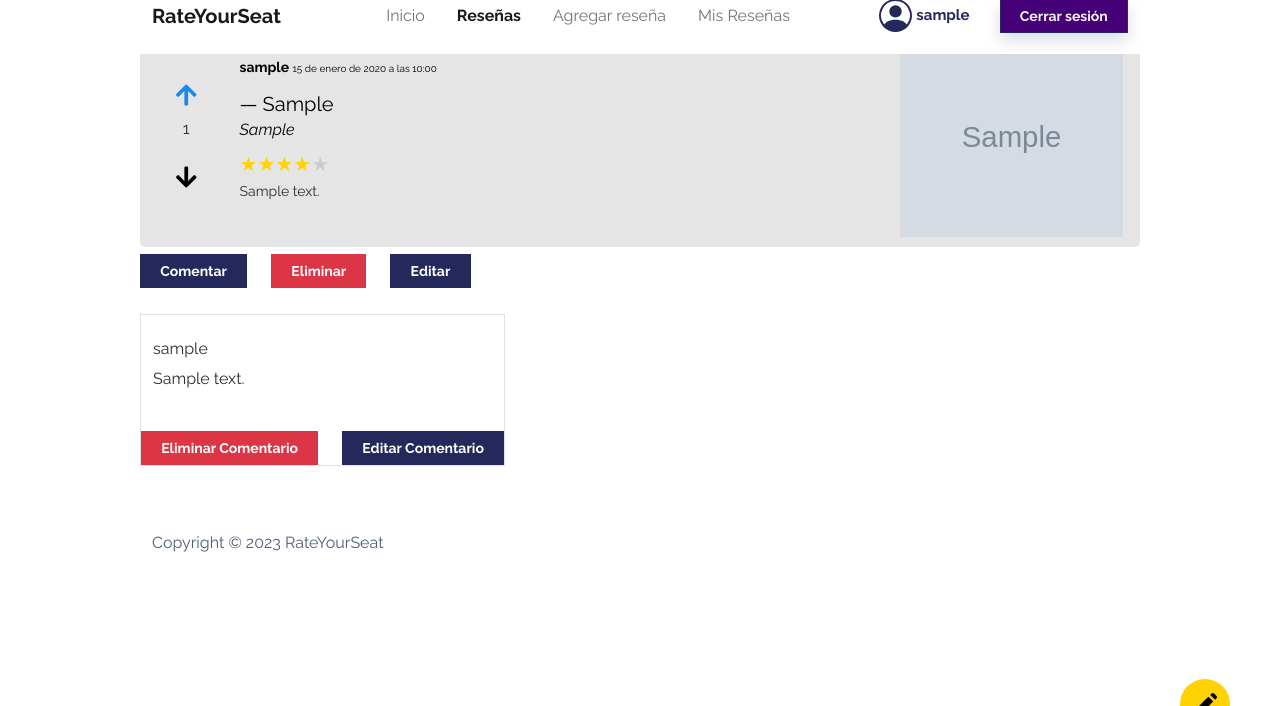
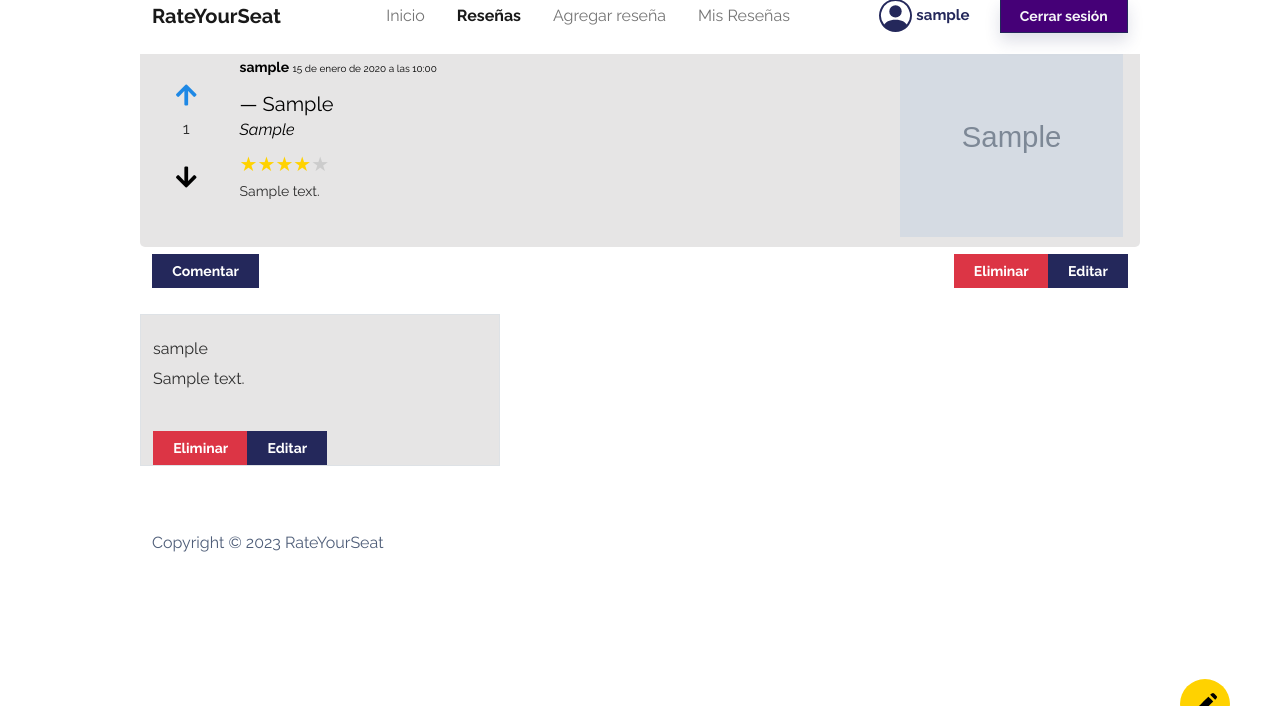
Before and after one commit to DCC-CC4401/2023-1-Grupo-16, a Django app: page /single_review/1 in a window 1280 px wide. Shown: the part 21-727 px from the top of the page. Run offline with Django 4.2, Linux system fonts and the light colour scheme; a user stored in the database is signed in; tables that the repository leaves empty hold one stand-in row (values such as "Sample post"); grey boxes marked "Sample" are stand-in pictures; some libraries are stand-ins or nearby versions.

Commit message:
FrontEnd: Edit & delete buttons changes

```diff
--- a/rateyourseat/app_inicial/templates/app_inicial/base_comment.html
+++ b/rateyourseat/app_inicial/templates/app_inicial/base_comment.html
@@ -1,7 +1,7 @@
 <br>
 <div class="row">
-    <div class="col-md-auto border text-break" style="min-width: 360px;">
-        <div class="py-4">
+    <div class="col-md-auto border text-break" style="min-width: 360px; background-color: rgb(230, 229, 229);">
+        <div class="py-4" >
                 <h6> {{comment.user_id}} </h6>
                 <p> {{comment.content}} </p>
         </div>
@@ -10,9 +10,10 @@
             <form method="post">
                 {% csrf_token %} <!-- csrf token for basic security -->
                 <div class="row row-cols-auto">
-                    <button class="btn btn-sm btn-danger" type="button" data-bs-toggle="modal" data-bs-target="#WarningCommentModal{{comment.id}}">Eliminar Comentario</button>
+                    <div class="btn-group" role="group">
+                        <button class="btn btn-sm btn-danger" type="button" data-bs-toggle="modal" data-bs-target="#WarningCommentModal{{comment.id}}">Eliminar</button>
                         <p> </p>
-                    <button class="btn btn-sm btn-primary" type="button" data-bs-toggle="modal" data-bs-target="#EditCommentModal{{comment.id}}">Editar Comentario</button>
+                        <button class="btn btn-sm btn-primary" type="button" data-bs-toggle="modal" data-bs-target="#EditCommentModal{{comment.id}}">Editar</button>
 
                         <input id="comment-id" name="comment-id" type="number" hidden value={{comment.id}}>
 
@@ -55,6 +56,7 @@
                             </div>
                         </div>
                     </div>
+                </div>
             </form>
         {%endif%}
     </div>
--- a/rateyourseat/app_inicial/templates/app_inicial/single_review.html
+++ b/rateyourseat/app_inicial/templates/app_inicial/single_review.html
@@ -16,13 +16,13 @@
     {% include 'base_review.html' with review=single_review bool_comment=True %}
     <form method="post">
         {% csrf_token %}
-            <div class="row row-cols-auto">
+            <div class="row justify-content-between">
+                <div class="col-4">
                     {%if not is_logged%}
                         <a class="btn btn-primary shadow" role="button" href="/log_in">Inicia sesión para comentar</a>
                     {%else%}
                         <button class="btn btn-sm btn-primary" type="button" data-bs-toggle="modal" data-bs-target="#CommentModal">Comentar</button>
-                {%endif%}
-                <p> </p>
+
                         <div class="modal fade" id="CommentModal" tabindex="-1" aria-labelledby="CommentModalLabel" aria-hidden="true">
                         <div class="modal-dialog">
                             <div class="modal-content">
@@ -40,10 +40,15 @@
                             </div>
                         </div>
                         </div>
+                    {%endif%}
+                </div>
+                <div class="col-3 d-flex flex-row-reverse">
                     {% if single_review.user_id == request.user%}
+                        <div class="btn-group" role="group">
                             <button class="btn btn-sm btn-danger" type="button" data-bs-toggle="modal" data-bs-target="#WarningModal">Eliminar</button>
                             <p> </p>
                             <button class="btn btn-sm btn-primary" type="button" data-bs-toggle="modal" data-bs-target="#EditModal">Editar</button>
+
                             <div class="modal fade" id="WarningModal" tabindex="-1" aria-labelledby="WarningModalLabel" aria-hidden="true">
                                 <div class="modal-dialog">
                                     <div class="modal-content">
@@ -106,7 +111,9 @@
                                     </div>
                                 </div>
                             </div>
+                        </div>
                     {% endif %}
+                </div>
             </div>
     </form>
     {% for comment in comments%}
```
Also changed, not shown: rateyourseat/app_inicial/migrations/0001_initial.py. Lines whose indentation alone changed are shown as unchanged.
